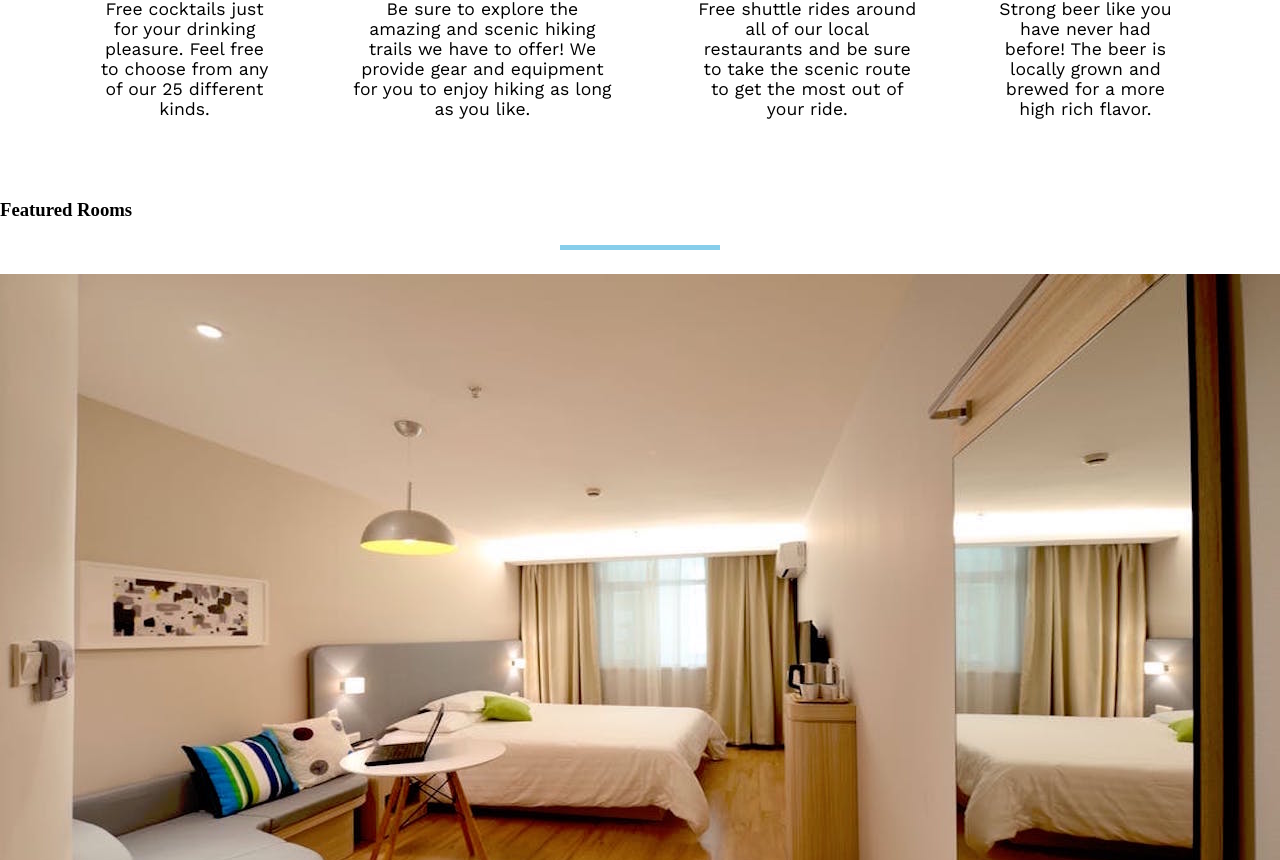
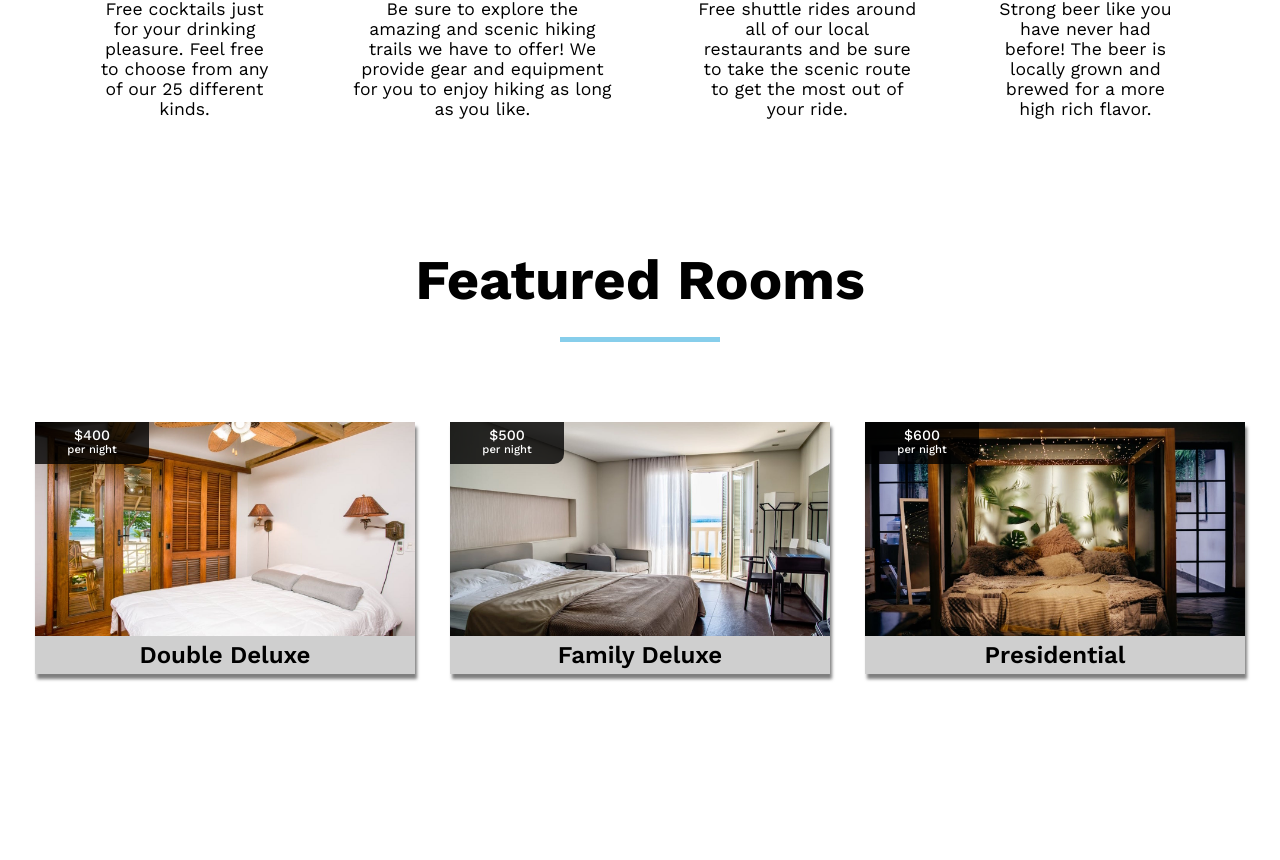
Before and after one commit to JEKO10/Hotel, a React (Create React App) app: page /#/ in a window 1280 px wide. Shown: the part 1160-2020 px from the top of the page. After the commit the page ends 1914 px from the top, so only its background shows below. Built offline with nearby package versions, Linux system fonts and the light colour scheme.

Commit message:
featured rooms style

```diff
--- a/src/components/Featured.jsx
+++ b/src/components/Featured.jsx
@@ -1,5 +1,5 @@
 import { Link } from "react-router-dom";
-import double from "../images/room-1.jpeg";
+import double from "../images/room-8.jpeg";
 import family from "../images/room-12.jpeg";
 import presidential from "../images/details-1.jpeg";
 
@@ -8,15 +8,36 @@ function Featured() {
     <section className="featured">
       <h1>Featured Rooms</h1>
       <div className="underline"></div>
-      <div className="container">
-        <div className="double">
-          <img src={double} alt="IMG" />
+      <div>
+        <div>
+          <div className="container">
+            <img src={double} alt="IMG" />
+            <div className="price">
+              <h2>$400</h2>
+              <h3>per night</h3>
+            </div>
+          </div>
+          <p>Double Deluxe</p>
         </div>
-        <div className="family">
-          <img src={family} alt="IMG" />
+        <div>
+          <div className="container">
+            <img src={family} alt="IMG" />
+            <div className="price">
+              <h2>$500</h2>
+              <h3>per night</h3>
+            </div>
+          </div>
+          <p>Family Deluxe</p>
         </div>
-        <div className="presidential">
-          <img src={presidential} alt="IMG" />
+        <div>
+          <div className="container">
+            <img src={presidential} alt="IMG" />
+            <div className="price">
+              <h2>$600</h2>
+              <h3>per night</h3>
+            </div>
+          </div>
+          <p>Presidential</p>
         </div>
       </div>
     </section>
--- /dev/null
+++ b/src/sass/_featured.scss
@@ -0,0 +1,61 @@
+.featured {
+  font-family: $primaryFont;
+  text-align: center;
+  padding: 3rem 0 5rem;
+
+  h1 {
+    font-size: 3.5rem;
+  }
+
+  > div:not(.underline) {
+    @include flex(space-evenly, center);
+    margin-top: 5rem;
+
+    > div {
+      @include flex(center, center);
+      flex-direction: column;
+      width: 380px;
+      box-shadow: 2px 5px 3px 0px rgba(0, 0, 0, 0.5);
+      transition: all 500ms ease;
+
+      .container {
+        position: relative;
+
+        img {
+          display: block;
+          width: 100%;
+        }
+
+        .price {
+          position: absolute;
+          top: 0;
+          left: 0;
+          background: rgba(0, 0, 0, 0.8);
+          color: #fff;
+          padding: 0.3rem 0.6rem 0.5rem;
+          border-bottom-right-radius: 10px;
+          font-size: 0.6rem;
+          text-align: center;
+          width: 30%;
+
+          h2,
+          h3 {
+            font-weight: 500;
+          }
+        }
+      }
+
+      p {
+        background-color: #cfcfcf;
+        width: 100%;
+        font-size: 1.5rem;
+        font-weight: 600;
+        padding: 5px 0;
+      }
+
+      &:hover {
+        box-shadow: 4px 10px 5px 0 rgba(0, 0, 0, 0.5);
+      }
+    }
+  }
+}
--- a/src/sass/_nav.scss
+++ b/src/sass/_nav.scss
@@ -6,7 +6,6 @@ nav {
   > a {
     text-decoration: none;
     color: #000;
-
     font-size: 1.5rem;
     font-weight: 500;
     text-shadow: 1px 1px 2px #000;
--- a/src/sass/index.scss
+++ b/src/sass/index.scss
@@ -2,6 +2,7 @@
 @import "nav";
 @import "hero";
 @import "services";
+@import "featured";
 
 * {
   margin: 0;
```
